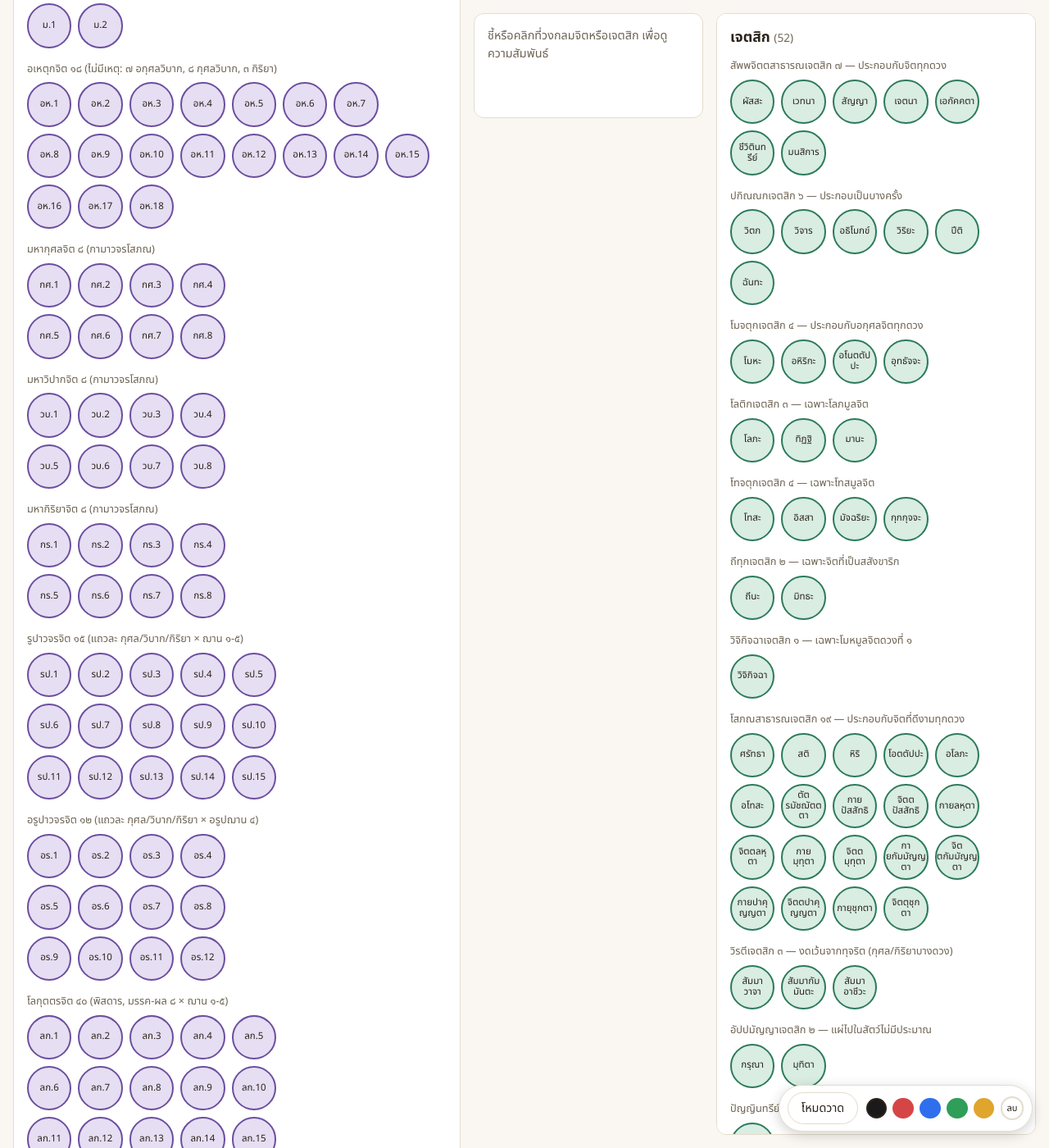
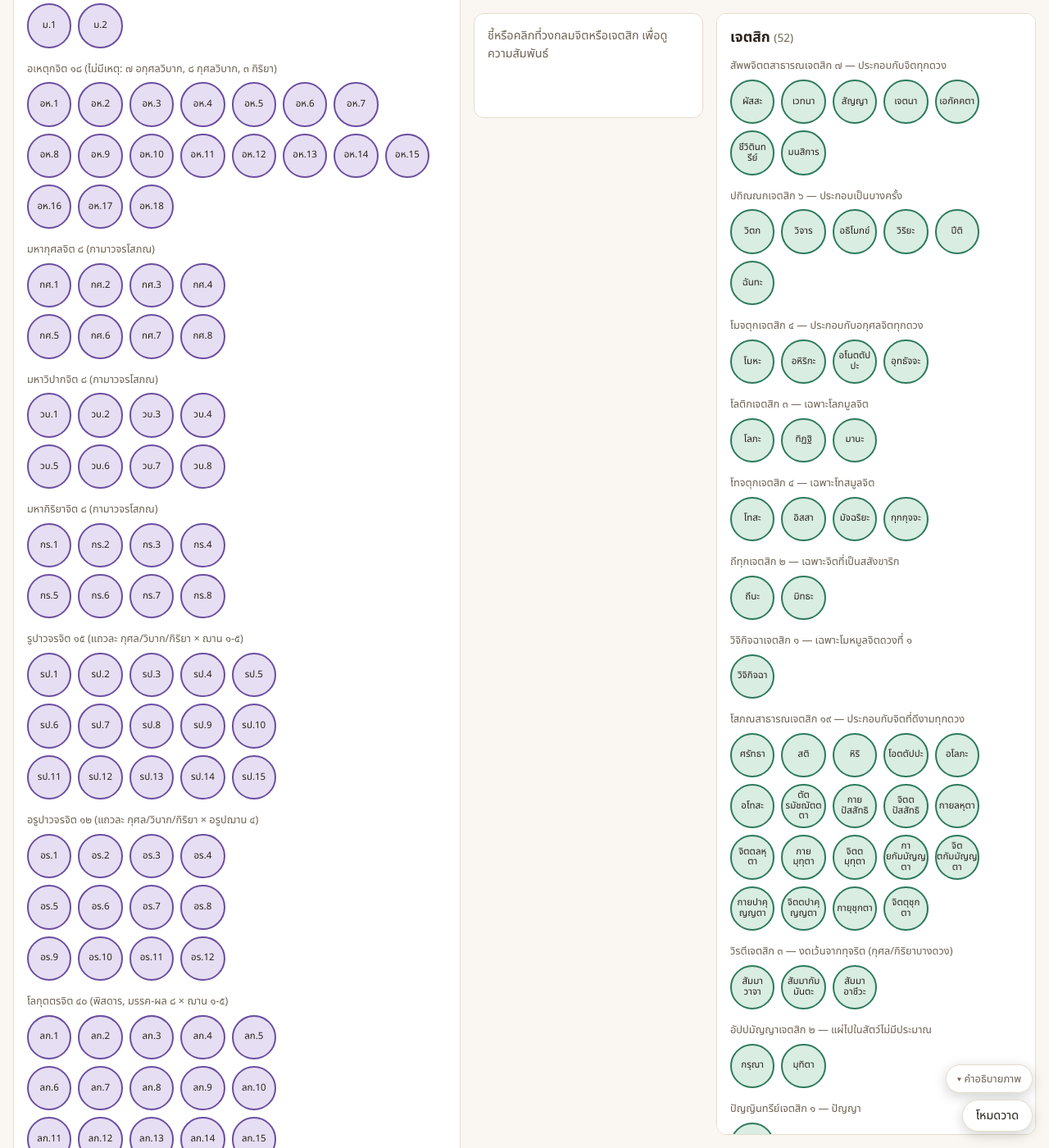
Before and after one commit to CaQtiml/caqtiml.github.io, a Jekyll site: the page julatri/index.html, which Jekyll copies as it is, in a window 1280 px wide and 1400 px high, scrolled down 537 px. Shown: the whole window at 82% size. Built offline with Jekyll 4.4.1, drawn with Linux system fonts in a browser that asks for light colours.

Commit message:
Sync julatri/ with the latest ink annotation tool work
Connected-region eraser (with hit-tolerance fix - it originally
required a pixel-perfect click on a 3px line, now searches a 12px
radius for nearby ink), toggleable color palette with white added,
and the master collapse toggle for the whole annotation tab.

```diff
--- a/julatri/css/style.css
+++ b/julatri/css/style.css
@@ -202,14 +202,33 @@
   right: 1.25rem;
   z-index: 1000;
   display: flex;
-  align-items: center;
-  gap: 0.6rem;
+  flex-direction: column;
+  align-items: flex-end;
+  gap: 0.5rem;
+}
+.ink-visibility-toggle {
   background: var(--surface);
   border: 1px solid var(--border);
   border-radius: 999px;
-  padding: 0.5rem 0.6rem;
+  padding: 0.4rem 0.8rem;
+  font-size: 0.8rem;
+  font-family: inherit;
+  color: var(--text-muted);
+  cursor: pointer;
+  white-space: nowrap;
   box-shadow: 0 4px 16px rgba(0, 0, 0, 0.18);
 }
+
+.ink-panel {
+  display: flex;
+  flex-direction: column;
+  align-items: flex-end;
+  gap: 0.5rem;
+}
+.ink-panel[hidden] {
+  display: none;
+}
+
 .ink-toggle {
   background: var(--surface);
   border: 1px solid var(--border);
@@ -220,6 +239,7 @@
   color: var(--text);
   cursor: pointer;
   white-space: nowrap;
+  box-shadow: 0 4px 16px rgba(0, 0, 0, 0.18);
 }
 .ink-toggle.active {
   background: var(--accent);
@@ -228,6 +248,54 @@
 }
 .ink-tools {
   display: flex;
+  flex-direction: column;
+  align-items: flex-end;
+  gap: 0.5rem;
+  background: var(--surface);
+  border: 1px solid var(--border);
+  border-radius: 16px;
+  padding: 0.6rem;
+  box-shadow: 0 4px 16px rgba(0, 0, 0, 0.18);
+}
+.ink-tools[hidden], .ink-colors[hidden] {
+  display: none;
+}
+.ink-tool-tabs {
+  display: flex;
+  gap: 0.4rem;
+}
+.ink-tool-tab {
+  background: var(--surface);
+  border: 1px solid var(--border);
+  border-radius: 999px;
+  padding: 0.35rem 0.7rem;
+  font-size: 0.8rem;
+  font-family: inherit;
+  color: var(--text);
+  cursor: pointer;
+  white-space: nowrap;
+}
+.ink-tool-tab.active {
+  background: var(--accent);
+  border-color: var(--accent);
+  color: #fff;
+}
+.ink-color-toggle {
+  background: var(--surface);
+  border: 1px solid var(--border);
+  border-radius: 999px;
+  padding: 0.35rem 0.9rem;
+  font-size: 0.8rem;
+  font-family: inherit;
+  color: var(--text);
+  cursor: pointer;
+}
+.ink-color-toggle.active {
+  background: var(--accent-soft);
+  border-color: var(--accent);
+}
+.ink-colors {
+  display: flex;
   align-items: center;
   gap: 0.45rem;
 }
@@ -235,31 +303,12 @@
   width: 1.6rem;
   height: 1.6rem;
   border-radius: 50%;
-  border: 2px solid transparent;
+  border: 1px solid var(--border);
   background: var(--c);
   cursor: pointer;
   padding: 0;
 }
 .ink-color.active {
-  border-color: var(--text);
+  border: 2px solid var(--text);
   box-shadow: 0 0 0 2px var(--surface);
 }
-.ink-eraser {
-  width: 1.8rem;
-  height: 1.8rem;
-  border-radius: 50%;
-  border: 2px solid var(--border);
-  background: var(--surface);
-  cursor: pointer;
-  font-family: inherit;
-  font-size: 0.7rem;
-  color: var(--text);
-  display: flex;
-  align-items: center;
-  justify-content: center;
-  padding: 0;
-}
-.ink-eraser.active {
-  border-color: var(--accent);
-  background: var(--accent-soft);
-}
--- a/julatri/index.html
+++ b/julatri/index.html
@@ -52,14 +52,25 @@
 </footer>
 
 <div class="ink-toolbar" id="ink-toolbar">
+  <button id="ink-visibility-toggle" class="ink-visibility-toggle" type="button" title="ซ่อน/แสดงแถบเครื่องมือวาด">▾ คำอธิบายภาพ</button>
+  <div class="ink-panel" id="ink-panel">
     <button id="ink-toggle" class="ink-toggle" type="button">โหมดวาด</button>
     <div class="ink-tools" id="ink-tools" hidden>
+      <div class="ink-tool-tabs">
+        <button class="ink-tool-tab active" data-tool="pen" type="button">ปากกา</button>
+        <button class="ink-tool-tab" data-tool="eraser" type="button" title="ลบเฉพาะจุดที่ยางลบสัมผัส">ยางลบ</button>
+        <button class="ink-tool-tab" data-tool="eraser-connected" type="button" title="คลิกเพื่อลบเส้นที่เชื่อมกันทั้งหมด">ลบทั้งเส้น</button>
+      </div>
+      <button id="ink-color-toggle" class="ink-color-toggle" type="button">สี</button>
+      <div class="ink-colors" id="ink-colors" hidden>
         <button class="ink-color active" data-color="#1a1a1a" style="--c:#1a1a1a" title="ปากกาสีดำ" type="button"></button>
         <button class="ink-color" data-color="#d64545" style="--c:#d64545" title="ปากกาสีแดง" type="button"></button>
         <button class="ink-color" data-color="#2f6fed" style="--c:#2f6fed" title="ปากกาสีน้ำเงิน" type="button"></button>
         <button class="ink-color" data-color="#2f9e59" style="--c:#2f9e59" title="ปากกาสีเขียว" type="button"></button>
         <button class="ink-color" data-color="#e0a52c" style="--c:#e0a52c" title="ปากกาสีเหลือง" type="button"></button>
-    <button id="ink-eraser" class="ink-eraser" type="button" title="ยางลบ">ลบ</button>
+        <button class="ink-color" data-color="#ffffff" style="--c:#ffffff" title="ปากกาสีขาว" type="button"></button>
+      </div>
+    </div>
   </div>
 </div>
 
--- a/julatri/js/ink.js
+++ b/julatri/js/ink.js
@@ -1,22 +1,27 @@
-// Freehand annotation overlay: pen (a few colors) + eraser, drawn on a canvas
-// layered over the whole page. Nothing is persisted - a reload clears it.
+// Freehand annotation overlay: pen (a few colors) + two erasers, drawn on a
+// canvas layered over the whole page. Nothing is persisted - a reload clears it.
 (function () {
   const canvas = document.createElement("canvas");
   canvas.id = "ink-canvas";
   document.body.appendChild(canvas);
   const ctx = canvas.getContext("2d");
 
+  const visibilityToggleBtn = document.getElementById("ink-visibility-toggle");
+  const panel = document.getElementById("ink-panel");
   const toggleBtn = document.getElementById("ink-toggle");
   const tools = document.getElementById("ink-tools");
-  const eraserBtn = document.getElementById("ink-eraser");
+  const toolTabs = Array.from(document.querySelectorAll(".ink-tool-tab"));
+  const colorToggleBtn = document.getElementById("ink-color-toggle");
+  const colorsEl = document.getElementById("ink-colors");
   const colorBtns = Array.from(document.querySelectorAll(".ink-color"));
 
   const PEN_WIDTH = 3;
   const ERASER_WIDTH = 28;
+  const ALPHA_THRESHOLD = 10; // treat near-transparent (anti-aliased edge) pixels as "ink" too
 
+  let currentTool = "pen"; // 'pen' | 'eraser' | 'eraser-connected'
+  let currentColor = colorBtns.length ? colorBtns[0].dataset.color : "#1a1a1a";
   let drawing = false;
-  let erasing = false;
-  let currentColor = colorBtns.length ? colorBtns[0].dataset.color : "#1a1a1a";
   let lastPoint = null;
   let lastW = 0;
   let lastH = 0;
@@ -52,19 +57,42 @@
     setDrawMode(!canvas.classList.contains("drawing"));
   });
 
+  // Master toggle for the whole tool - collapses everything down to just
+  // this handle. Also exits draw mode on collapse, so the page isn't left
+  // uninteractive with no visible way to turn drawing back off.
+  visibilityToggleBtn.addEventListener("click", () => {
+    const collapsing = !panel.hidden;
+    if (collapsing) setDrawMode(false);
+    panel.hidden = collapsing;
+    visibilityToggleBtn.textContent = collapsing ? "▸ คำอธิบายภาพ" : "▾ คำอธิบายภาพ";
+  });
+
+  function setTool(tool) {
+    currentTool = tool;
+    toolTabs.forEach((t) => t.classList.toggle("active", t.dataset.tool === tool));
+    // Color only matters for the pen - hide the color picker entirely for
+    // either eraser so it doesn't imply color affects erasing.
+    const isPen = tool === "pen";
+    colorToggleBtn.hidden = !isPen;
+    if (!isPen) colorsEl.hidden = true;
+  }
+  setTool("pen");
+
+  toolTabs.forEach((tab) => {
+    tab.addEventListener("click", () => setTool(tab.dataset.tool));
+  });
+
+  colorToggleBtn.addEventListener("click", () => {
+    colorsEl.hidden = !colorsEl.hidden;
+    colorToggleBtn.classList.toggle("active", !colorsEl.hidden);
+  });
+
   colorBtns.forEach((btn) => {
     btn.addEventListener("click", () => {
       currentColor = btn.dataset.color;
-      erasing = false;
-      eraserBtn.classList.remove("active");
       colorBtns.forEach((b) => b.classList.toggle("active", b === btn));
+      setTool("pen");
     });
-  });
-
-  eraserBtn.addEventListener("click", () => {
-    erasing = !erasing;
-    eraserBtn.classList.toggle("active", erasing);
-    if (erasing) colorBtns.forEach((b) => b.classList.remove("active"));
   });
 
   function getPoint(e) {
@@ -72,8 +100,86 @@
     return { x: e.clientX - rect.left, y: e.clientY - rect.top };
   }
 
+  // A pen stroke is only PEN_WIDTH (3px) wide, far too thin to require an
+  // exact pixel-perfect click - search a small neighborhood for the nearest
+  // ink pixel instead of only accepting the exact point clicked.
+  const HIT_RADIUS = 12;
+
+  function findNearestInkPixel(data, w, h, px, py) {
+    let best = -1;
+    let bestDist = Infinity;
+    const r = HIT_RADIUS;
+    for (let dy = -r; dy <= r; dy++) {
+      const cy = py + dy;
+      if (cy < 0 || cy >= h) continue;
+      for (let dx = -r; dx <= r; dx++) {
+        const cx = px + dx;
+        if (cx < 0 || cx >= w) continue;
+        const dist = dx * dx + dy * dy;
+        if (dist > r * r || dist >= bestDist) continue;
+        const idx = cy * w + cx;
+        if (data[idx * 4 + 3] > ALPHA_THRESHOLD) {
+          best = idx;
+          bestDist = dist;
+        }
+      }
+    }
+    return best;
+  }
+
+  // Erases every ink pixel connected (4-connectivity) to the clicked point,
+  // regardless of color - a "select this whole stroke and delete it" eraser,
+  // as opposed to the drag eraser which only clears pixels it touches.
+  function floodFillErase(x, y) {
+    const w = canvas.width;
+    const h = canvas.height;
+    const px = Math.round(x);
+    const py = Math.round(y);
+    if (px < 0 || py < 0 || px >= w || py >= h) return;
+
+    const imageData = ctx.getImageData(0, 0, w, h);
+    const data = imageData.data;
+    let startIdx = py * w + px;
+    if (data[startIdx * 4 + 3] <= ALPHA_THRESHOLD) {
+      startIdx = findNearestInkPixel(data, w, h, px, py);
+      if (startIdx < 0) return; // nothing within reach - genuinely empty space
+    }
+
+    const visited = new Uint8Array(w * h);
+    const stack = [startIdx];
+    visited[startIdx] = 1;
+
+    while (stack.length) {
+      const p = stack.pop();
+      const cx = p % w;
+      const cy = (p - cx) / w;
+      const di = p * 4;
+      data[di] = 0;
+      data[di + 1] = 0;
+      data[di + 2] = 0;
+      data[di + 3] = 0;
+
+      if (cx > 0) tryVisit(p - 1);
+      if (cx < w - 1) tryVisit(p + 1);
+      if (cy > 0) tryVisit(p - w);
+      if (cy < h - 1) tryVisit(p + w);
+    }
+    function tryVisit(np) {
+      if (visited[np]) return;
+      visited[np] = 1;
+      if (data[np * 4 + 3] > ALPHA_THRESHOLD) stack.push(np);
+    }
+
+    ctx.putImageData(imageData, 0, 0);
+  }
+
   function startDraw(e) {
     if (!canvas.classList.contains("drawing")) return;
+    if (currentTool === "eraser-connected") {
+      const point = getPoint(e);
+      floodFillErase(point.x, point.y);
+      return; // single-click action, not a drag
+    }
     drawing = true;
     lastPoint = getPoint(e);
     canvas.setPointerCapture(e.pointerId);
@@ -87,7 +193,7 @@
     ctx.beginPath();
     ctx.moveTo(lastPoint.x, lastPoint.y);
     ctx.lineTo(point.x, point.y);
-    if (erasing) {
+    if (currentTool === "eraser") {
       ctx.globalCompositeOperation = "destination-out";
       ctx.lineWidth = ERASER_WIDTH;
       ctx.strokeStyle = "rgba(0,0,0,1)";
```
Lines whose indentation alone changed are shown as unchanged.
